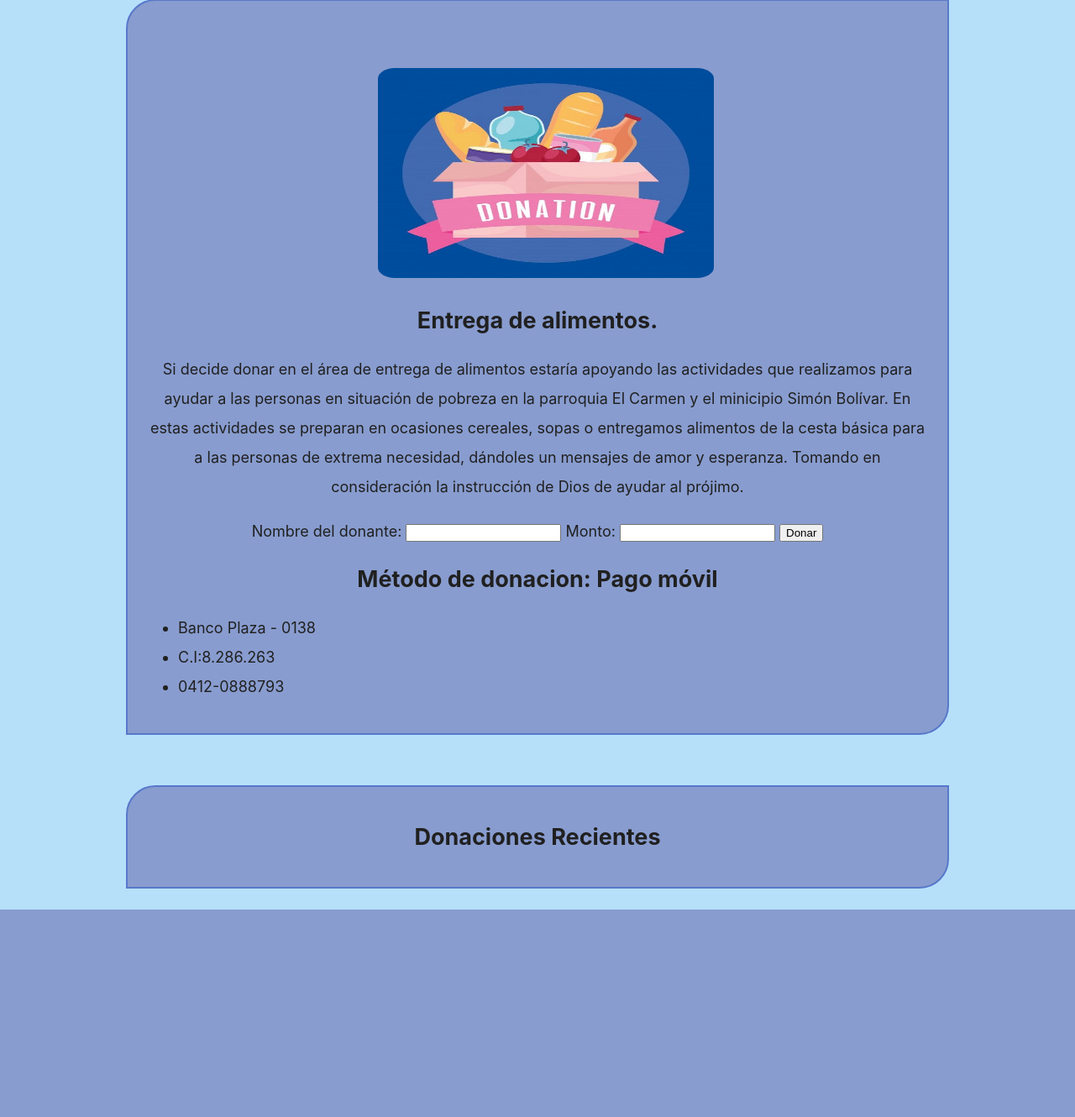
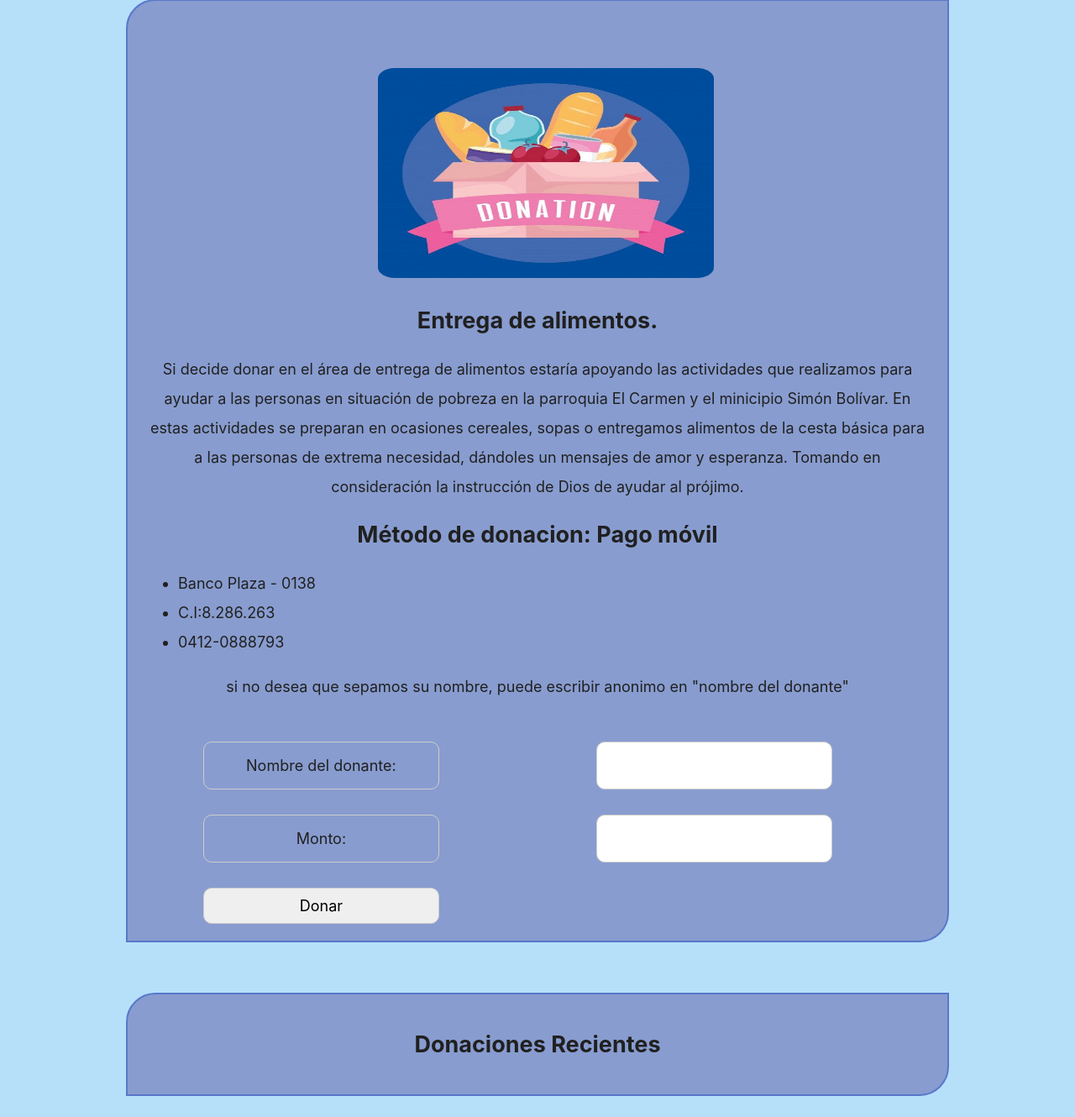
Before and after one commit to SamuelDGS/-JMDR_crowfunding, a Django app: page /entrega_alimentos/ in a window 1280 px wide. Shown: the part 191-1521 px from the top of the page at 84% size. Before the commit the page ends 1274 px from the top, so only its background shows below. Run offline with Django 4.2, Linux system fonts and the light colour scheme; data that the repository does not hold is empty.

Commit message:
donaciones recientes

```diff
--- a/jmdr_crowfunding/jmdr_crowfunding_app/static/CSS/style_e_a.css
+++ b/jmdr_crowfunding/jmdr_crowfunding_app/static/CSS/style_e_a.css
@@ -50,3 +50,48 @@ img#logo {
 .parrafo > ul {
     text-align: left;
 }
+
+.donations {
+    font-family: -apple-system, BlinkMacSystemFont, 'Segoe UI', Roboto, Oxygen, Ubuntu, Cantarell, 'Open Sans', 'Helvetica Neue', sans-serif;
+    display: grid;
+    grid-template-columns: repeat(2, 1fr);
+}
+
+.donations > label {
+    width: 60%;
+    padding: 10px;
+    border: 1px solid #ccc;
+    border-radius: 10px;
+    box-sizing: border-box;
+    resize: vertical;;
+    margin-top:30px;
+    margin-left: 70px;
+    transition: all 0.4s linear;
+}
+
+.donations > input {
+    width: 60%;
+    padding: 10px;
+    border: 1px solid #ccc;
+    border-radius: 10px;
+    box-sizing: border-box;
+    resize: vertical;;
+    margin-top:30px;
+    margin-left: 70px;
+    transition: all 0.4s linear;
+}
+
+.donations > label:hover {
+    background: rgb(133, 133, 133);
+    border-radius: 10px
+}
+
+.donations > input[type=submit] {
+    font-family: -apple-system, BlinkMacSystemFont, 'Segoe UI', Roboto, Oxygen, Ubuntu, Cantarell, 'Open Sans', 'Helvetica Neue', sans-serif;
+    font-size: 18px;
+}
+
+.donations > input[type=submit]:hover{
+    background: rgb(133, 133, 133);
+    border-radius: 10px
+}
--- a/jmdr_crowfunding/jmdr_crowfunding_app/templates/jmdr_crowfunding/HTML/entrega_alimentos.html
+++ b/jmdr_crowfunding/jmdr_crowfunding_app/templates/jmdr_crowfunding/HTML/entrega_alimentos.html
@@ -12,18 +12,13 @@
                 <img class="header_element" id="logo" src="{% static 'images/logo_dulce_refugio.png' %}" alt="logo de la funcacion">
             </div>
         </header>
+
         <div class="donate1">
-
             <div class="parrafo">
                 <img src="{% static 'images/photo_donate1.jpg' %}" alt="photo_donate2">
                 <h2>Entrega de alimentos.</h2>
                 <p>Si decide donar en el área de entrega de alimentos estaría apoyando las actividades que realizamos para ayudar a las personas en situación de pobreza  en la parroquia El Carmen y el minicipio Simón Bolívar. En estas actividades se preparan en ocasiones cereales, sopas o entregamos alimentos de la cesta básica para a las personas de extrema necesidad, dándoles un mensajes de amor y esperanza. Tomando en consideración la instrucción de Dios de ayudar al prójimo.</p>
 
-                <form class="donations" action="{% url 'entrega_alimentos' %}" method="post">
-                    {% csrf_token %}
-                    {{ form }}
-                    <input type="submit" value="Donar">
-                </form>
                 <h2>Método de donacion: Pago móvil </h2>
 
                 <ul>
@@ -31,8 +26,12 @@
                     <li>C.I:8.286.263</li>
                     <li>0412-0888793</li>
                 </ul>
-
-
+                    <p> si no desea que sepamos su nombre, puede escribir anonimo en "nombre del donante" </p>
+                <form class="donations" action="{% url 'entrega_alimentos' %}" method="post">
+                    {% csrf_token %}
+                    {{ form }}
+                    <input type="submit" value="Donar">
+                </form>
             </div>
         </div>
 
```
